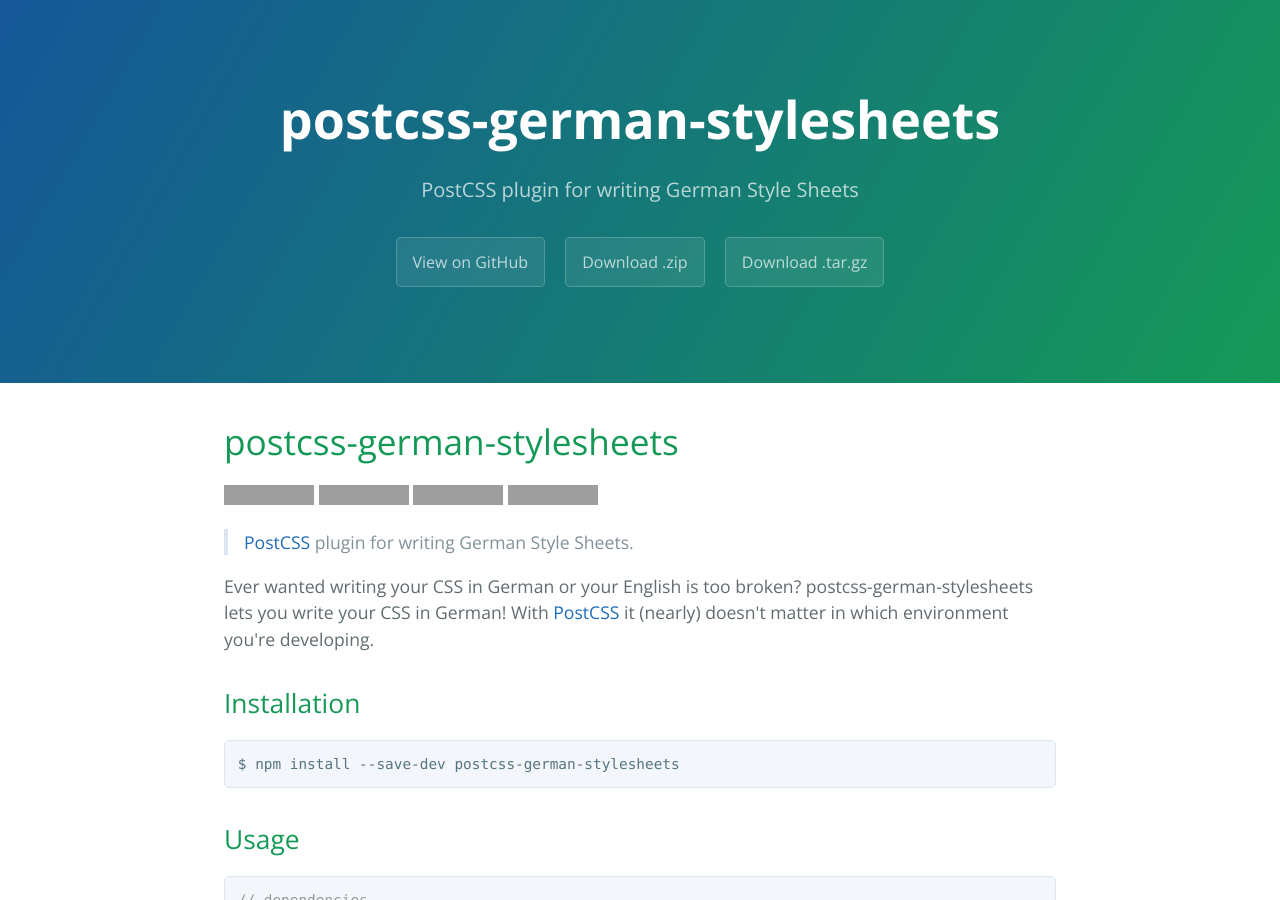
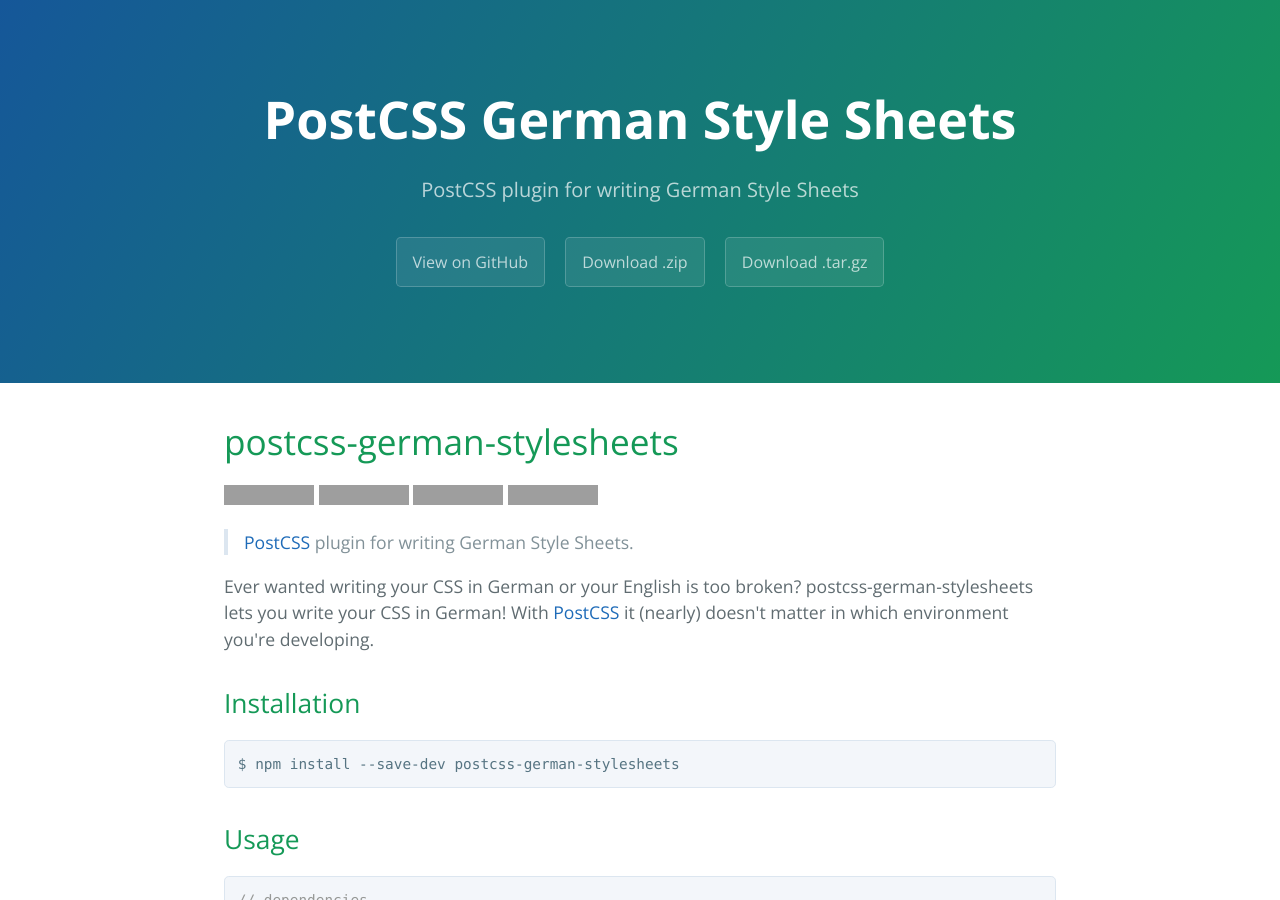
Before and after one commit to timche/postcss-german-stylesheets, a Jekyll site: the page index.html, which Jekyll copies as it is, in a window 1280 px wide and 900 px high, cut to the strip 0-900 px from the top of the window. Built offline with Jekyll 4.4.1, drawn with Linux system fonts in a browser that asks for light colours; some of the changed text lies outside the part shown; grey boxes are pictures that could not be loaded.

```diff
--- a/index.html
+++ b/index.html
@@ -2,7 +2,7 @@
 <html lang="en-us">
   <head>
     <meta charset="UTF-8">
-    <title>postcss-german-stylesheets by timche</title>
+    <title>PostCSS German Style Sheets by timche</title>
     <meta name="viewport" content="width=device-width, initial-scale=1">
     <link rel="stylesheet" type="text/css" href="stylesheets/normalize.css" media="screen">
     <link href='https://fonts.googleapis.com/css?family=Open+Sans:400,700' rel='stylesheet' type='text/css'>
@@ -11,7 +11,7 @@
   </head>
   <body>
     <section class="page-header">
-      <h1 class="project-name">postcss-german-stylesheets</h1>
+      <h1 class="project-name">PostCSS German Style Sheets</h1>
       <h2 class="project-tagline">PostCSS plugin for writing German Style Sheets</h2>
       <a href="https://github.com/timche/postcss-german-stylesheets" class="btn">View on GitHub</a>
       <a href="https://github.com/timche/postcss-german-stylesheets/zipball/master" class="btn">Download .zip</a>
@@ -98,7 +98,7 @@
 <p>See <a href="LICENSE">LICENSE</a>.</p>
 
       <footer class="site-footer">
-        <span class="site-footer-owner"><a href="https://github.com/timche/postcss-german-stylesheets">postcss-german-stylesheets</a> is maintained by <a href="https://github.com/timche">timche</a>.</span>
+        <span class="site-footer-owner"><a href="https://github.com/timche/postcss-german-stylesheets">PostCSS German Style Sheets</a> is maintained by <a href="https://github.com/timche">timche</a>.</span>
 
         <span class="site-footer-credits">This page was generated by <a href="https://pages.github.com">GitHub Pages</a> using the <a href="https://github.com/jasonlong/cayman-theme">Cayman theme</a> by <a href="https://twitter.com/jasonlong">Jason Long</a>.</span>
       </footer>
```
Also changed, not shown: params.json (+1 -1 lines).
